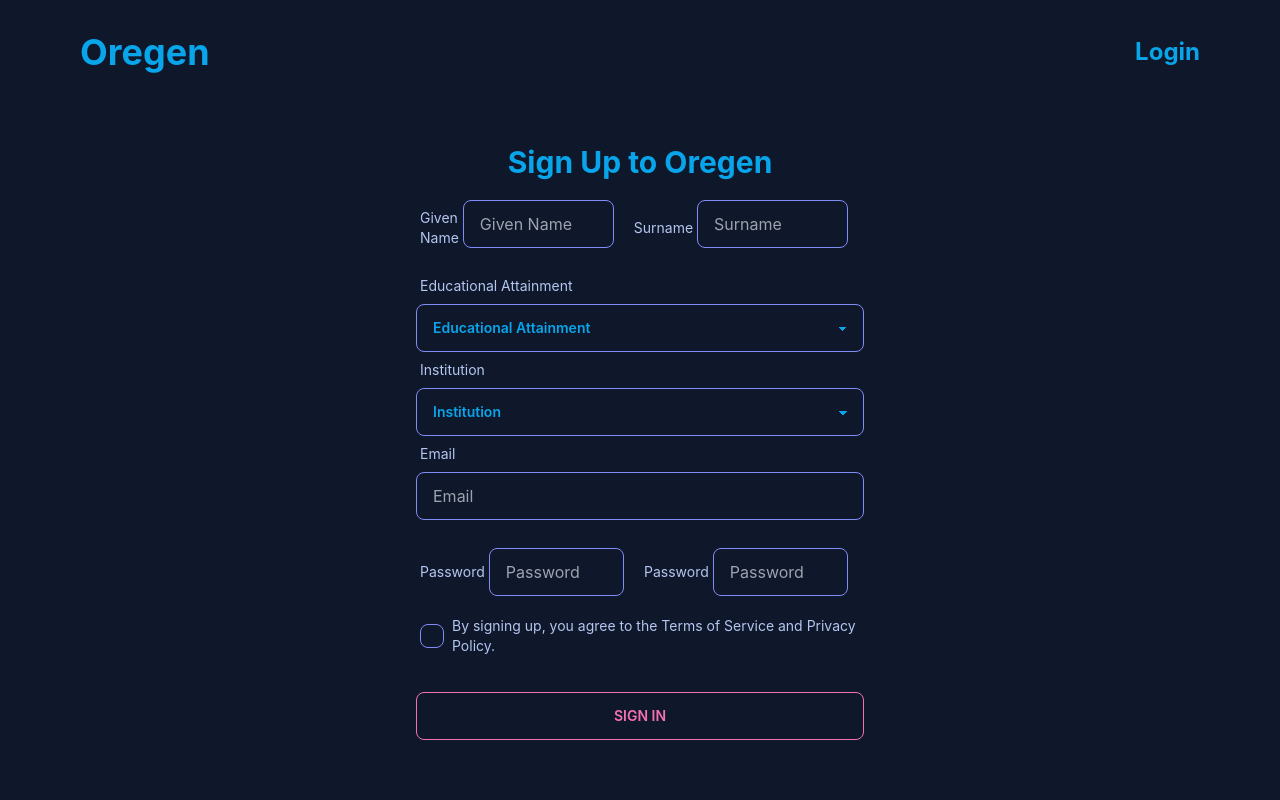
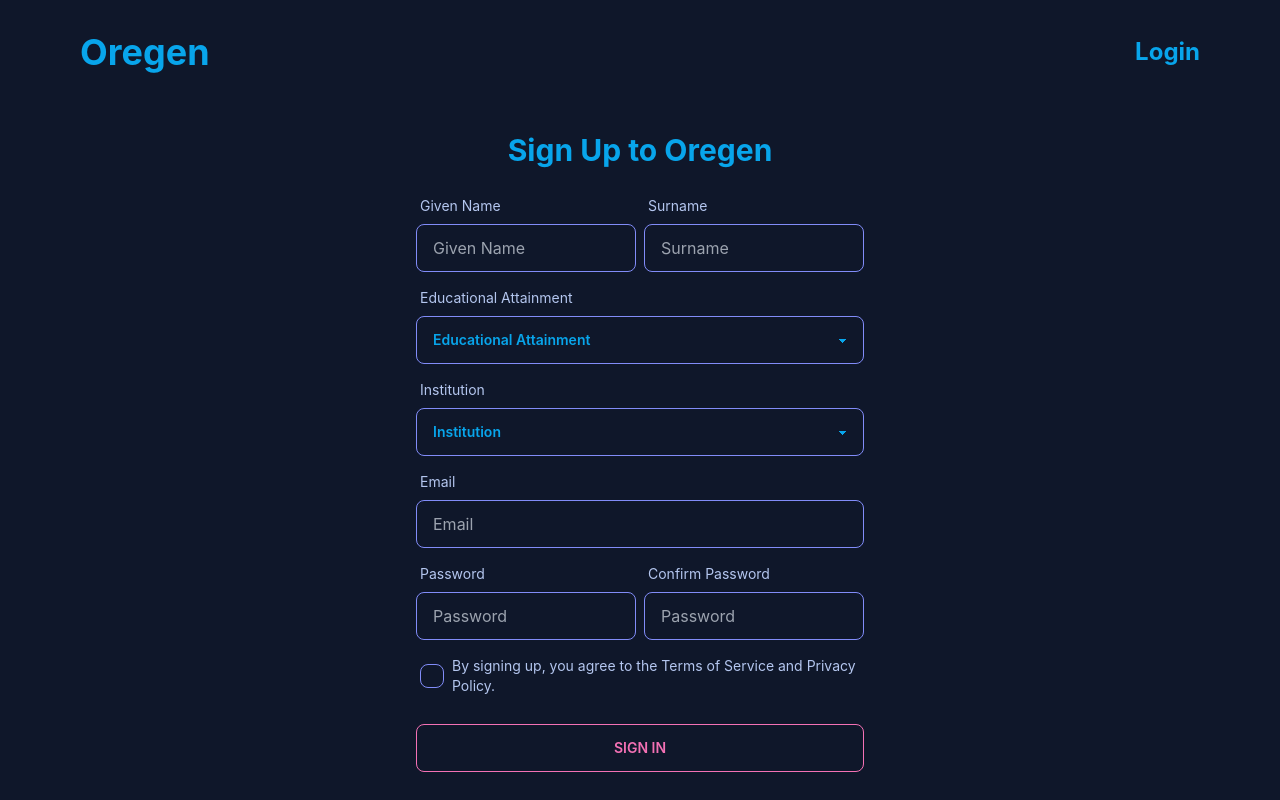
Before and after one commit to joeseffdl/ESS-Project, a Next.js app: page /signup in a window 1280 px wide. Shown: the top 800 px of the page. Built offline with nearby package versions, Linux system fonts and the light colour scheme.

Commit message:
Created Navigation and welcome page for main application
Modified login and signup UI

```diff
--- /dev/null
+++ b/components/AppNavigation.jsx
@@ -0,0 +1,42 @@
+import { useState } from 'react'
+import Link from 'next/link'
+import { AiOutlineClose, AiOutlineMenu } from 'react-icons/ai'
+
+function AppNavigation() {
+    // States
+    let [open, setOpen] = useState(false)
+
+    // Links
+    let Links =[
+      {name:"Projects",link:"/home/projects"},
+      {name:"Account",link:"/home/account"},
+    ];
+
+    return (
+        <main className="text-primary shadow-xl w-full top-0 left-0">
+            <nav className="flex items-center justify-between bg-neutral py-5 px-10 font-bold">
+                <div className="font-bold text-2xl cursor-pointer flex items-center">
+                    <div className="flex items-center"><Link href="/" className="text-primary hover:text-primary-focus">Oregen</Link> <span className="hidden md:block mt-2 ml-5 text-sm">Research Template Builder</span></div>
+                </div>
+                <div onClick={ () => setOpen(!open)} className="text-3xl cursor-pointer md:hidden" >
+                    <span>
+                        { open ? <AiOutlineClose /> : <AiOutlineMenu /> }
+                    </span>
+                </div>
+                <ul className={`md:flex md:items-center md:pb-0 md:z-auto md:pl-0 md:w-auto pb-5 absolute md:static md:border-none bg-neutral left-0 w-full border-b-2 transition-all duration-150 ease-in ${ open ? "top-16" : "hidden"}`}>
+                    {
+                        Links.map((link)=>(
+                            <li key={link.name} className='md:ml-8 text-xl md:mt-0 md:border-none md:px-0 md:pt-0 mt-5 pt-3 border-t-2 border-neutral-focus px-10'>
+                                <Link href={link.link} className='md:text-primary md:hover:text-primary-focus text-accent hover:text-accent-focus duration-150'>
+                                    {link.name}
+                                </Link>
+                            </li>
+                        ))
+                    }
+                </ul>
+            </nav>
+        </main>
+    )
+}
+
+export default AppNavigation;
--- a/components/Navigation.jsx
+++ b/components/Navigation.jsx
@@ -22,7 +22,6 @@ function Navigation() {
     }, [])
 
     return (
-        <>
         <main className={`text-primary fixed w-full transition-colors ease-in-out duration-300  px-10 min-h-20 z-50
                 ${scrollPosition > 0 || showNav ? 'bg-neutral-focus shadow-xl' : ''}`}>
             <nav className="py-8 font-bold">
@@ -46,7 +45,6 @@ function Navigation() {
                 </ul>
             </nav>
         </main>
-        </>
     )
 }
 
--- /dev/null
+++ b/pages/home/account.jsx
@@ -0,0 +1,20 @@
+import AppNavigation from "../../components/AppNavigation";
+
+function Account() {
+    return (
+        <>
+            Account
+        </>
+    )
+}
+
+export default Account;
+
+Account.getLayout = function PageLayout(page) {
+    return (
+        <>
+            <AppNavigation />
+            {page}
+        </>
+    )
+}
--- /dev/null
+++ b/pages/home/index.jsx
@@ -0,0 +1,37 @@
+import AppNavigation from "../../components/AppNavigation"
+import Link from "next/link"
+
+function Home() {
+    return (
+        <section className="w-screen h-screen flex items-center">
+            <div className="w-full h-4/5 flex justify-center items-center">
+                <div className="w-3/5 h-3/5 drop-shadow-lg rounded-lg bg-neutral-focus flex justify-center items-center">
+                    <div className="text-center p-5 ">
+                        <h2 className="font-bold xl:text-5xl md:text-4xl sm:text-3xl text-2xl pb-5">Welcome to Oregen!</h2>
+                        <p className="xl:text-2xl md:text-xl sm:text-lg md:my-2">Lorem ipsum dolor sit amet consectetur adipisicing elit. Vel, consectetur sequi doloribus amet ratione qui iure nobis repudiandae nisi aut, sapiente excepturi dolore! Adipisci accusamus aspernatur eum vero nobis dolorem.</p>
+                        <Link href="/">
+                            <button
+                                className="btn btn-sm btn-outline btn-accent rounded-xl my-5
+                                xl:btn-lg sm:btn-md border-2
+                                hover:scale-105 transition ease-in-out hover:duration-300"
+                            >
+                                Select a template
+                            </button>
+                        </Link>
+                    </div>
+                </div>
+            </div>
+        </section>
+    )
+}
+
+export default Home;
+
+Home.getLayout = function PageLayout(page) {
+    return (
+        <>
+            <AppNavigation />
+            {page}
+        </>
+    )
+}
--- /dev/null
+++ b/pages/home/projects.jsx
@@ -0,0 +1,18 @@
+import AppNavigation from "../../components/AppNavigation";
+
+function Projects() {
+    return (
+       <></>
+    )
+}
+
+export default Projects;
+
+Projects.getLayout = function PageLayout(page) {
+    return (
+        <>
+            <AppNavigation />
+            {page}
+        </>
+    )
+}
--- a/pages/index.jsx
+++ b/pages/index.jsx
@@ -39,8 +39,8 @@ export default function Home() {
                 }
               ].map((landing) => {
                 return (
-                <div className="grid place-content-center drop-shadow-xl p-5 rounded-xl my-10 bg-neutral-focus" key={landing}>
-                  <Image src={`/${landing.image}.jpg`} width={500} height={500} alt={`${landing.name} image`} />
+                  <div className="flex justify-center relative drop-shadow-xl p-5 rounded-xl my-10 bg-neutral-focus" key={landing}>
+                    <Image src={`/${landing.image}.jpg`} width={500} height={500} alt={`${landing.name} image`} className="object-cover rounded-lg" />
                   </div>
                 )
               })}
@@ -62,14 +62,14 @@ export default function Home() {
               },
             ].map((features) => {
               return (
-                <div className="text-center drop-shadow-xl p-10 rounded-xl lg:my-5 my-10 bg-neutral-focus" key={features}>
-                    <div className="grid place-content-center">
-                        <Image src={`/${features.image}.jpg`} width={100} height={100} alt={`${features.name} image`} />
+                <div className="flex flex-col items-center drop-shadow-xl p-10 rounded-xl lg:my-5 my-10 bg-neutral-focus" key={features}>
+                    <div className="flex-1 relative h-full w-full ">
+                        <Image src={`/${features.image}.jpg`} alt={`${features.name} image`} fill className="object-cover rounded-lg" />
                     </div>
-                    <p className="text-accent text-lg font-medium pt-8 pb-2">
+                    <p className="text-accent text-lg font-medium pt-8">
                         { features.name }
                     </p>
-                    <p className="py-2">
+                    <p className="">
                         { features.desc }
                     </p>
                 </div>
@@ -120,7 +120,7 @@ export default function Home() {
                   return (
                       <div className="text-center drop-shadow-xl p-10 rounded-xl my-10 bg-neutral-focus" key={team}>
                           <div className="grid place-content-center">
-                              <Image src={`/${team.image}.jpg`} width={100} height={100} alt={`${team.name} image`} />
+                              <Image src={`/${team.image}.jpg`} width={100} height={100} alt={`${team.name} image`} className="object-cover rounded-full" />
                           </div>
                           <p className="text-lg font-medium pt-8 pb-2">
                               { team.name }
--- a/pages/login/index.jsx
+++ b/pages/login/index.jsx
@@ -1,6 +1,6 @@
-import Footer from "../../components/Footer"
 import Image from "next/image"
 import Link from "next/link"
+import { useRouter }  from "next/router"
 import loginImage from "../../public/Sample.jpg"
 import { useState } from "react"
 import { useForm } from "react-hook-form"
@@ -9,6 +9,9 @@ import { string, z } from "zod"
 import { AiOutlineClose, AiOutlineMenu } from 'react-icons/ai'
 
 function Login({ user = {} }) {
+    // Router
+    const router = useRouter()
+
     // NavBar State
     let [open, setOpen] = useState(false)
 
@@ -25,10 +28,11 @@ function Login({ user = {} }) {
     // Functions
     const onSubmit = formValues => {
         console.log(formValues)
+
     }
 
     return (
-        <main className="w-screen text-primary-focus">
+        <main className="w-screen h-screen text-primary-focus">
             <nav className="py-8 font-bold">
                     <div onClick={ () => setOpen(!open)} className="text-3xl absolute right-10 top-4 cursor-pointer md:hidden" >
                         <span>
@@ -49,32 +53,30 @@ function Login({ user = {} }) {
                         </li>
                     </ul>
             </nav>
-            <section className="w-screen h-screen flex justify-center">
-                <div className="container hidden lg:block ">
-                    <div className="h-full flex justify-center items-center">
-                        <Image src={loginImage} alt="Login Image" />
-                    </div>
+            <section className="w-full h-4/5 flex justify-center">
+                <div className="w-full h-full lg:flex hidden items-center justify-center">
+                    <Image src={loginImage} alt="Login Image" className="object-cover rounded-lg" />
                 </div>
                 <div className="container w-full">
                     <div className="h-full flex justify-center items-center p-10">
                         <form className="form-control w-full max-w-md" onSubmit={handleSubmit(onSubmit)}>
 
                             <h2 className="text-3xl font-bold text-center pb-5">Login to your account</h2>
-                            <div className="pb-3">
+                            <div className="pb-2">
                                 <label className="label">
                                     <span className="label-text">Email</span>
                                 </label>
                                 <input {...register("email")} type="text" placeholder="Email" className="input input-secondary input-bordered w-full max-w-md" />
                                 <div className="text-red-500 p-2">{errors.email?.message}</div>
                             </div>
-                            <div className="pb-3">
+                            <div className="pb-2">
                                 <label className="label">
                                     <span className="label-text">Password</span>
                                 </label>
                                 <input {...register("password")} type="text" placeholder="Password" className="input input-secondary input-bordered w-full max-w-md" />
                                 <div className="text-red-500 p-2">{errors.password?.message}</div>
                             </div>
-                            <p className="pb-5 text-center"><span className="font-semibold">Not yet a member?</span> <Link href="/signup">Sign up now</Link></p>
+                            <p className="pb-4 text-center"><span className="font-semibold">Not yet a member?</span> <Link href="/signup">Sign up now</Link></p>
                             <button className="btn btn-outline btn-accent">Sign In</button>
                         </form>
                     </div>
@@ -90,7 +92,6 @@ Login.getLayout = function PageLayout(page) {
     return (
         <>
             {page}
-            <Footer />
         </>
     )
 }
--- a/pages/signup/index.jsx
+++ b/pages/signup/index.jsx
@@ -1,11 +1,14 @@
-import Footer from "../../components/Footer"
 import Link from "next/link"
+import { useRouter }  from "next/router"
 import { useState } from "react"
 import { useForm, useController } from "react-hook-form"
 import { zodResolver } from "@hookform/resolvers/zod"
-import { string, z } from "zod"
+import { string, boolean, z } from "zod"
 import { AiOutlineClose, AiOutlineMenu } from 'react-icons/ai'
 function SignUp({ user = {} }) {
+    // Router
+    const router = useRouter()
+
     // NavBar State
     let [open, setOpen] = useState(false)
 
@@ -28,13 +31,13 @@ function SignUp({ user = {} }) {
     // Form Validation
     const schema = z.object({
         name: string().min(1, { message: "Please enter your name"}),
-        surname: string().min(1, { message: "Please enter your Surname"}),
-        education: string(),
-        institution: string(),
+        surname: string().min(1, { message: "Please enter your surname"}),
+        education: string().min(1, { message: "Please select your educational attainment"}),
+        institution: string().min(1, { message: "Please select your institution"}),
         email: string().email(),
         password: string().min(1, { message: "Password is required"}),
         confirm_password: string().min(1, { message: "Confirm your password"}),
-        agreed_to_terms: string(),
+        terms: boolean(),
     })
 
     // React Form Hook
@@ -52,7 +55,7 @@ function SignUp({ user = {} }) {
     }
 
     return (
-        <main className="w-screen text-primary-focus">
+        <main className="w-screen h-screen flex flex-col text-primary-focus">
             <nav className="py-8 font-bold">
                 <div onClick={ () => setOpen(!open)} className="text-3xl absolute right-10 top-4 cursor-pointer md:hidden" >
                     <span>
@@ -73,25 +76,31 @@ function SignUp({ user = {} }) {
                     </li>
                 </ul>
             </nav>
-            <section className="w-screen h-screen flex justify-center">
-                <div className="container">
-                    <div className="flex justify-center items-center p-10">
+
+            <section className="w-full h-full flex items-center justify-center">
+                <div className="">
+                    <div className="flex justify-center items-center p-5">
                         <form className="form-control w-full max-w-md" onSubmit={handleSubmit(onSubmit)}>
 
                             <h2 className="text-3xl font-bold text-center pb-5">Sign Up to Oregen</h2>
-                            <div className="flex pb-3">
+                            <div className="flex justify-between w-full gap-x-2">
+                                <div>
                                     <label className="label">
                                         <span className="label-text">Given Name</span>
                                     </label>
                                     <input {...register("name")} type="text" placeholder="Given Name" className="input input-secondary input-bordered w-full max-w-md" />
-                                <div className="text-red-500 p-2">{errors.name?.message}</div>
-
+                                    <div className="text-sm text-red-500 pt-2">{errors.name?.message}</div>
+                                </div>
+                                <div>
                                     <label className="label">
                                         <span className="label-text">Surname</span>
                                     </label>
                                     <input {...register("surname")} type="text" placeholder="Surname" className="input input-secondary input-bordered w-full max-w-md" />
-                                <div className="text-red-500 p-2">{ errors.surname?.message}</div>
+                                    <div className="text-sm text-red-500 pt-2">{ errors.surname?.message}</div>
                                 </div>
+                            </div>
+
+
                             <div>
                                 <label className="label">
                                     <span className="label-text">Educational Attainment</span>
@@ -110,8 +119,10 @@ function SignUp({ user = {} }) {
                                         )
                                     })}
                                 </select>
-                                <div className="text-red-500">{ errors.education?.message}</div>
+                                <div className="text-sm text-red-500 pt-2">{ errors.education?.message}</div>
                             </div>
+
+
                             <div>
                                 <label className="label">
                                     <span className="label-text">Institution</span>
@@ -130,34 +141,41 @@ function SignUp({ user = {} }) {
                                         )
                                     })}
                                 </select>
-                                <div className="text-red-500">{ errors.institution?.message}</div>
+                                <div className="text-sm text-red-500 pt-2">{ errors.institution?.message}</div>
                             </div>
-                            <div className="pb-3">
+
+
+                            <div className="">
                                 <label className="label">
                                     <span className="label-text">Email</span>
                                 </label>
                                 <input {...register("email")} type="text" placeholder="Email" className="input input-secondary input-bordered w-full max-w-md" />
-                                <div className="text-red-500 p-2">{errors.email?.message}</div>
+                                <div className="text-sm text-red-500 pt-2">{errors.email?.message}</div>
                             </div>
-                            <div className="flex pb-3">
+
+
+                            <div className="flex justify-between w-full gap-x-2">
+                                <div>
                                     <label className="label">
                                         <span className="label-text">Password</span>
                                     </label>
                                     <input {...register("password")} type="text" placeholder="Password" className="input input-secondary input-bordered w-full max-w-md" />
-                                <div className="text-red-500 p-2">{errors.password?.message}</div>
-
+                                    <div className="text-sm text-red-500 pt-2">{errors.password?.message}</div>
+                                </div>
+                                <div>
                                     <label className="label">
-                                    <span className="label-text">Password</span>
+                                        <span className="label-text">Confirm Password</span>
                                     </label>
                                     <input {...register("confirm_password")} type="text" placeholder="Password" className="input input-secondary input-bordered w-full max-w-md" />
-                                <div className="text-red-500 p-2">{errors.confirm_password?.message}</div>
+                                    <div className="text-sm text-red-500 pt-2">{errors.confirm_password?.message}</div>
+                                </div>
                             </div>
                             <div className="pb-3">
                                 <label className="cursor-pointer label">
-                                    <input {...register("agreed_to_terms")} type="checkbox" className="checkbox checkbox-secondary" />
+                                    <input {...register("terms")} type="checkbox" className="checkbox checkbox-secondary" />
                                     <span className="label-text ml-2">By signing up, you agree to the Terms of Service and Privacy Policy.</span>
                                 </label>
-                                <div className="text-red-500 p-2">{errors.agreed_to_terms?.message}</div>
+                                <div className="text-sm text-red-500 pt-2">{errors.terms?.message}</div>
                             </div>
                             <button className="btn btn-outline btn-accent">Sign In</button>
                         </form>
@@ -174,7 +192,6 @@ SignUp.getLayout = function PageLayout(page) {
     return (
         <>
             {page}
-            <Footer />
         </>
     )
 }
```
Lines whose indentation alone changed are shown as unchanged.
